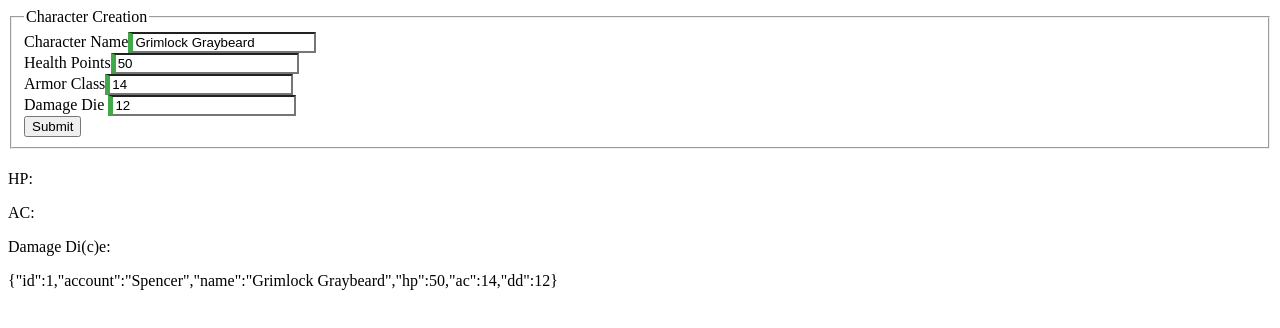
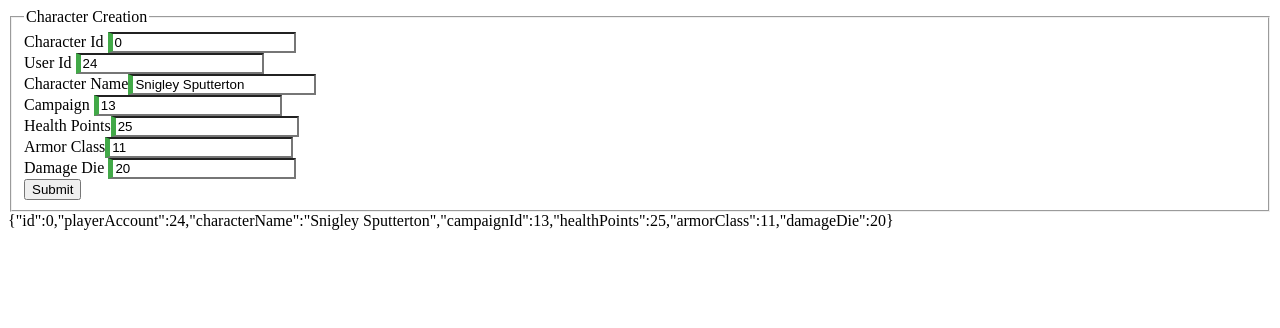
Before and after one commit to 1902-feb04-java/project-2-dungeon-delvers, an Angular app: page /pccreation in a window 1280 px wide. Shown: the top 328 px of the page. Built offline with nearby package versions, Linux system fonts and the light colour scheme.

Commit message:
character creation front end jazz

```diff
--- a/src/app/character-creation.service.ts
+++ b/src/app/character-creation.service.ts
@@ -1,12 +1,22 @@
 import { Injectable } from '@angular/core';
+import { HttpClient, HttpHeaders } from '@angular/common/http';
+import { Observable } from 'rxjs'
+import { Character } from './character';
 
 @Injectable({
   providedIn: 'root'
 })
 export class CharacterCreationService {
-  sendCharacter(model: import("./character").Character): any {
-    throw new Error("Method not implemented.");
+  constructor(private http: HttpClient) {
+
   }
 
-  constructor() { }
+  sendCharacter(c:Character): Observable<any> {
+    let headers = new HttpHeaders();
+    headers.append('Content-Type', 'application/json');
+    console.log(c.toString());
+    return this.http.post("/characters/post", c, { responseType: "text", headers: headers });
+  }
+
+
 }
--- a/src/app/character-creation/character-creation.component.html
+++ b/src/app/character-creation/character-creation.component.html
@@ -1,39 +1,49 @@
 <div>
-  <form>
+  <form (ngSubmit)="onSubmit()" #characterCreation="ngForm">
     <fieldset>
 
       <legend>Character Creation</legend>
 
+      <label>Character Id </label>
+      <input (input)="dd= $event.target.value" type="text"
+      class="form-control" id="chId" required [(ngModel)]="model.id" name="id">
+      <br>
+
+      <label>User Id </label>
+      <input (input)="dd= $event.target.value" type="text"
+      class="form-control" id="uId" required [(ngModel)]="model.playerAccount" name="playerAccount">
+      <br>
+
       <label>Character Name</label>
       <input (input)="name = $event.target.value" type="text"
-      class="form-control" id="pcName" required [(ngModel)]="model.name" name="pcName">
+      class="form-control" id="pcName" required [(ngModel)]="model.characterName" name="characterName">
+      <br>
+
+      <label>Campaign </label>
+      <input (input)="dd= $event.target.value" type="text"
+      class="form-control" id="cId" required [(ngModel)]="model.campaignId" name="campaignId">
       <br>
 
       <label>Health Points</label>
       <input (input)="hp = $event.target.value"type="text"
-      class="form-control" id="hp" required [(ngModel)]="model.hp" name="hp">
+      class="form-control" id="hp" required [(ngModel)]="model.healthPoints" name="healthPoints">
       <br>
 
       <label>Armor Class</label>
       <input (input)="ac= $event.target.value" type="text"
-      class="form-control" id="ac" required [(ngModel)]="model.ac" name="ac">
+      class="form-control" id="ac" required [(ngModel)]="model.armorClass" name="armorClass">
       <br>
 
       <label>Damage Die </label>
       <input (input)="dd= $event.target.value" type="text"
-      class="form-control" id="dd" required [(ngModel)]="model.dd" name="dd">
+      class="form-control" id="dd" required [(ngModel)]="model.damageDie" name="damageDie">
       <br>
 
-      <input type="button" value="Submit">
+      <button type="submit">Submit</button>
 
     </fieldset>
   </form>
 
-  <h1> {{ name }}</h1>
-
-  <p> HP: {{ hp }}</p>
-  <p> AC: {{ ac }}</p>
-  <p> Damage Di(c)e: {{ dd }}</p>
 </div>
 
 {{ diagnostic }}
--- a/src/app/character-creation/character-creation.component.ts
+++ b/src/app/character-creation/character-creation.component.ts
@@ -8,7 +8,7 @@ import { Character } from '../character';
   styleUrls: ['./character-creation.component.css']
 })
 export class CharacterCreationComponent implements OnInit {
-  model = new Character(1, "Spencer", "Grimlock Graybeard", 50, 14, 12);
+  model = new Character(0, 24, "Snigley Sputterton", 13, 25, 11, 20);
   submitted = false;
   post_result: any;
 
--- a/src/app/character.ts
+++ b/src/app/character.ts
@@ -1,13 +1,15 @@
 export class Character {
     constructor(
         public id: number,
+        public playerAccount: number,
 
-        public account: string,
-        public name: string,
+        public characterName: string,
 
-        public hp: number,
-        public ac: number,
-        public dd: number,
+        public campaignId: number,
+
+        public healthPoints: number,
+        public armorClass: number,
+        public damageDie: number,
 
     ) {}
 }
```
